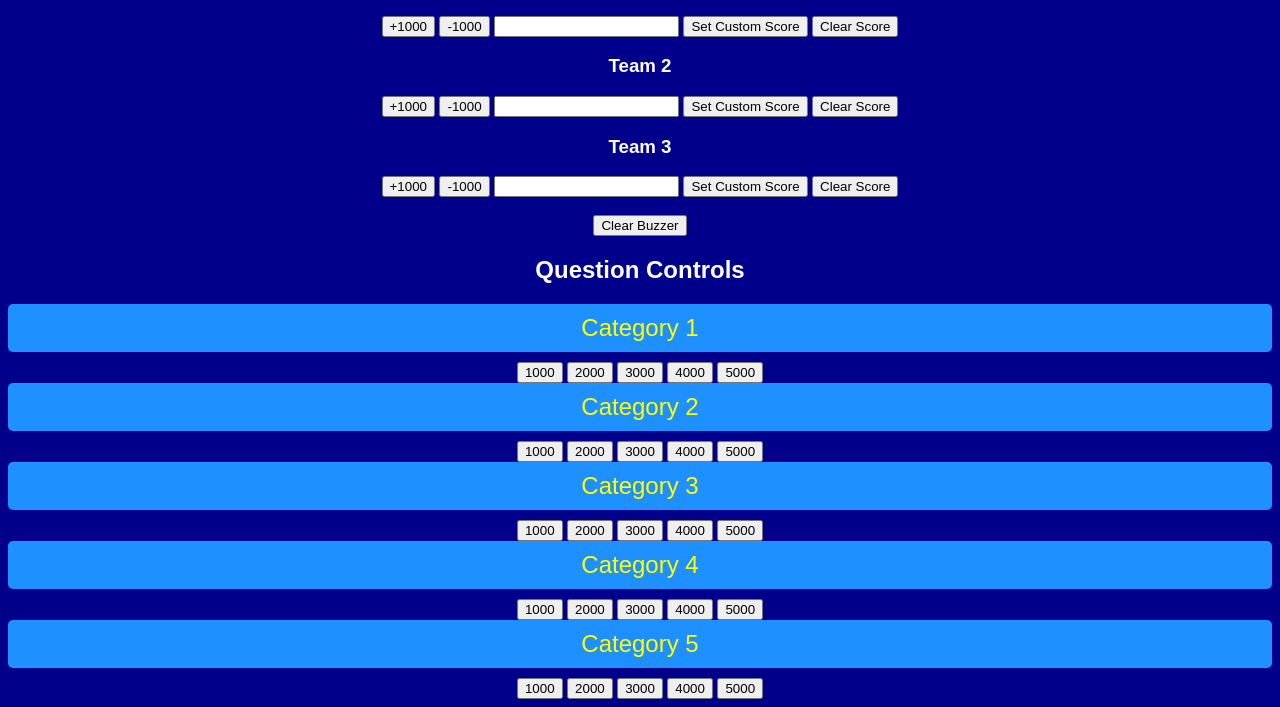
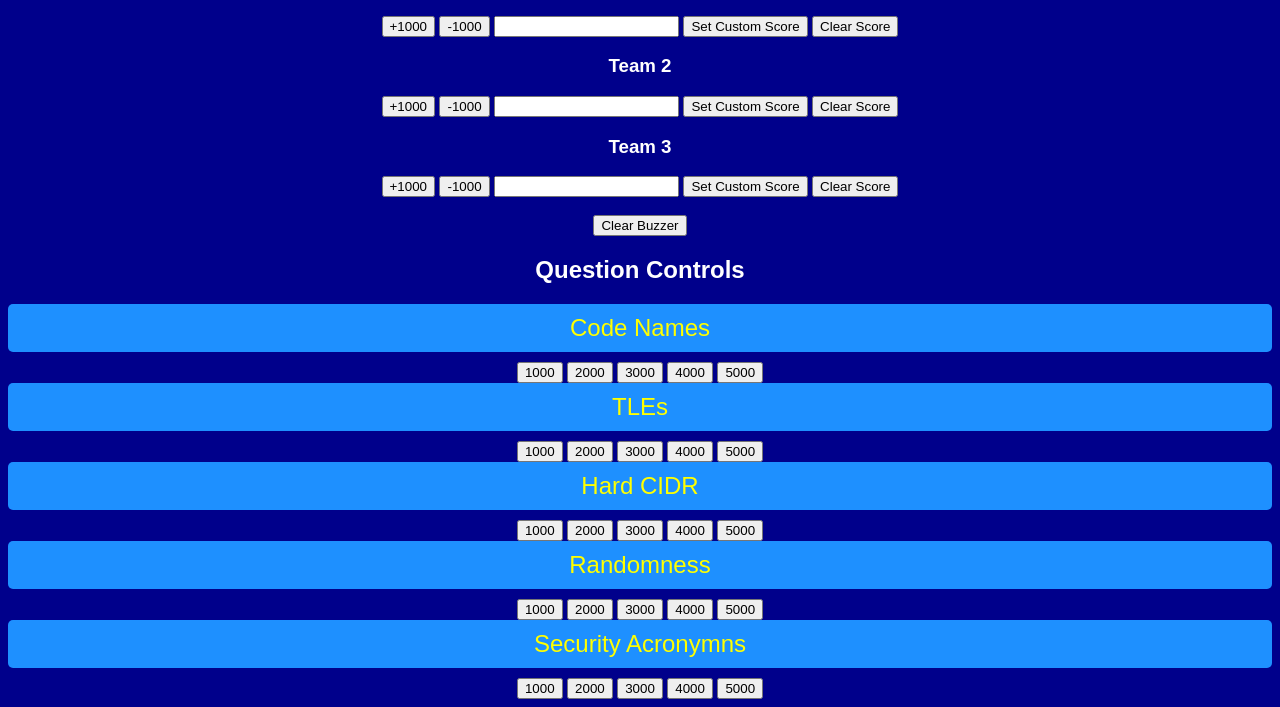
Before and after one commit to higarrett/hacker-jeopardy, a website: page public/judges-panel.html in a window 1280 px wide. Shown: the part 105-812 px from the top of the page. Drawn offline with nearby package versions, Linux system fonts and the light colour scheme; no server answers; a web font is replaced by a local one.

Commit message:
Update judges-panel.html

```diff
--- a/public/judges-panel.html
+++ b/public/judges-panel.html
@@ -41,31 +41,31 @@
   <button onclick="clearBuzzer()">Clear Buzzer</button>
   <div class="question-controls">
     <h2>Question Controls</h2>
-    <div class="category-title">Category 1</div>
+    <div class="category-title">Code Names</div>
     <button onclick="openQuestion('cat1-1000')">1000</button>
     <button onclick="openQuestion('cat1-2000')">2000</button>
     <button onclick="openQuestion('cat1-3000')">3000</button>
     <button onclick="openQuestion('cat1-4000')">4000</button>
     <button onclick="openQuestion('cat1-5000')">5000</button>
-    <div class="category-title">Category 2</div>
+    <div class="category-title">TLEs</div>
     <button onclick="openQuestion('cat2-1000')">1000</button>
     <button onclick="openQuestion('cat2-2000')">2000</button>
     <button onclick="openQuestion('cat2-3000')">3000</button>
     <button onclick="openQuestion('cat2-4000')">4000</button>
     <button onclick="openQuestion('cat2-5000')">5000</button>
-    <div class="category-title">Category 3</div>
+    <div class="category-title">Hard CIDR</div>
     <button onclick="openQuestion('cat3-1000')">1000</button>
     <button onclick="openQuestion('cat3-2000')">2000</button>
     <button onclick="openQuestion('cat3-3000')">3000</button>
     <button onclick="openQuestion('cat3-4000')">4000</button>
     <button onclick="openQuestion('cat3-5000')">5000</button>
-    <div class="category-title">Category 4</div>
+    <div class="category-title">Randomness</div>
     <button onclick="openQuestion('cat4-1000')">1000</button>
     <button onclick="openQuestion('cat4-2000')">2000</button>
     <button onclick="openQuestion('cat4-3000')">3000</button>
     <button onclick="openQuestion('cat4-4000')">4000</button>
     <button onclick="openQuestion('cat4-5000')">5000</button>
-    <div class="category-title">Category 5</div>
+    <div class="category-title">Security Acronymns</div>
     <button onclick="openQuestion('cat5-1000')">1000</button>
     <button onclick="openQuestion('cat5-2000')">2000</button>
     <button onclick="openQuestion('cat5-3000')">3000</button>
```
